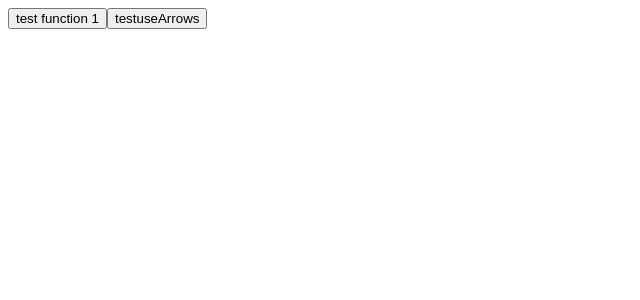
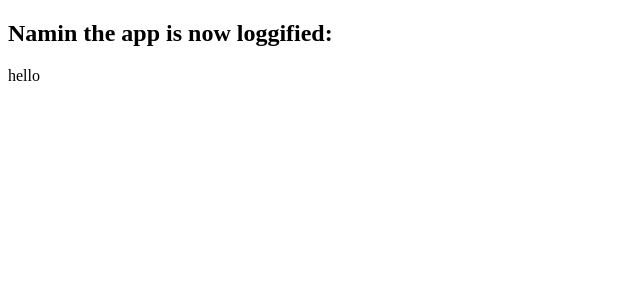
Before and after one commit to saipat/React-Lifecycle-methods, a React (Create React App) app: page / in a window 1280 px wide. Shown: the top 300 px of the page, without its empty margins (0-640 px from the left). Built offline with nearby package versions, Linux system fonts and the light colour scheme.

Commit message:
Use styled-component in the new loggify file

```diff
--- a/src/App.js
+++ b/src/App.js
@@ -1,43 +1,21 @@
 import React, { Component } from 'react';
+import loggify from './loggify';
 
 class App extends Component {
 
   static displayName = "Namin the app"
 
-  constructor(props) {
-    super(props);
-    this.function1 = this.function1.bind(this);
-  }
-
-  function1() {
-    console.log("function 1");
-    console.log(this.props);
-  }
-
-  useArrows = () => {
-    console.log("use arraow without binding");
-    console.log(this.props);
-  }
 
   render() {
     console.log(this.state);
     return (
       <div>
-        <button
-          onClick={this.function1}
-        >
-          test function 1
-        </button>
-        < button
-        onClick = {
-            this.useArrows
-          } >
-          testuseArrows
-          </button>
+        hello
       </div>
     );
   }
 }
 
+App = loggify(App);
 
 export default App;
--- /dev/null
+++ b/src/loggify.js
@@ -0,0 +1,32 @@
+import React, { Component } from 'react';
+import styled from 'styled-components';
+
+export default function loggigy(Wrapped) {
+    return class extends Component {
+        render(){
+            return (
+                <LoggerContainer>
+                    <h2>
+                        {Wrapped.displayName} is now loggified:
+                    </h2>
+                    <Wrapped {...this.props} />
+                </LoggerContainer>
+            );
+        }
+    }
+}
+
+//template literal with css rules
+const LoggerContainer = styled.div `
+    backgroung-color: aliceblue;
+    border: 2px grooved aquablue;
+    border-radius: 5px;
+`
+
+LoggerContainer.displayName = 'LoggerContainer';
+
+const H2 = styled.div `
+    color: blueviolet
+`
+
+H2.displayName = "h2"
```
